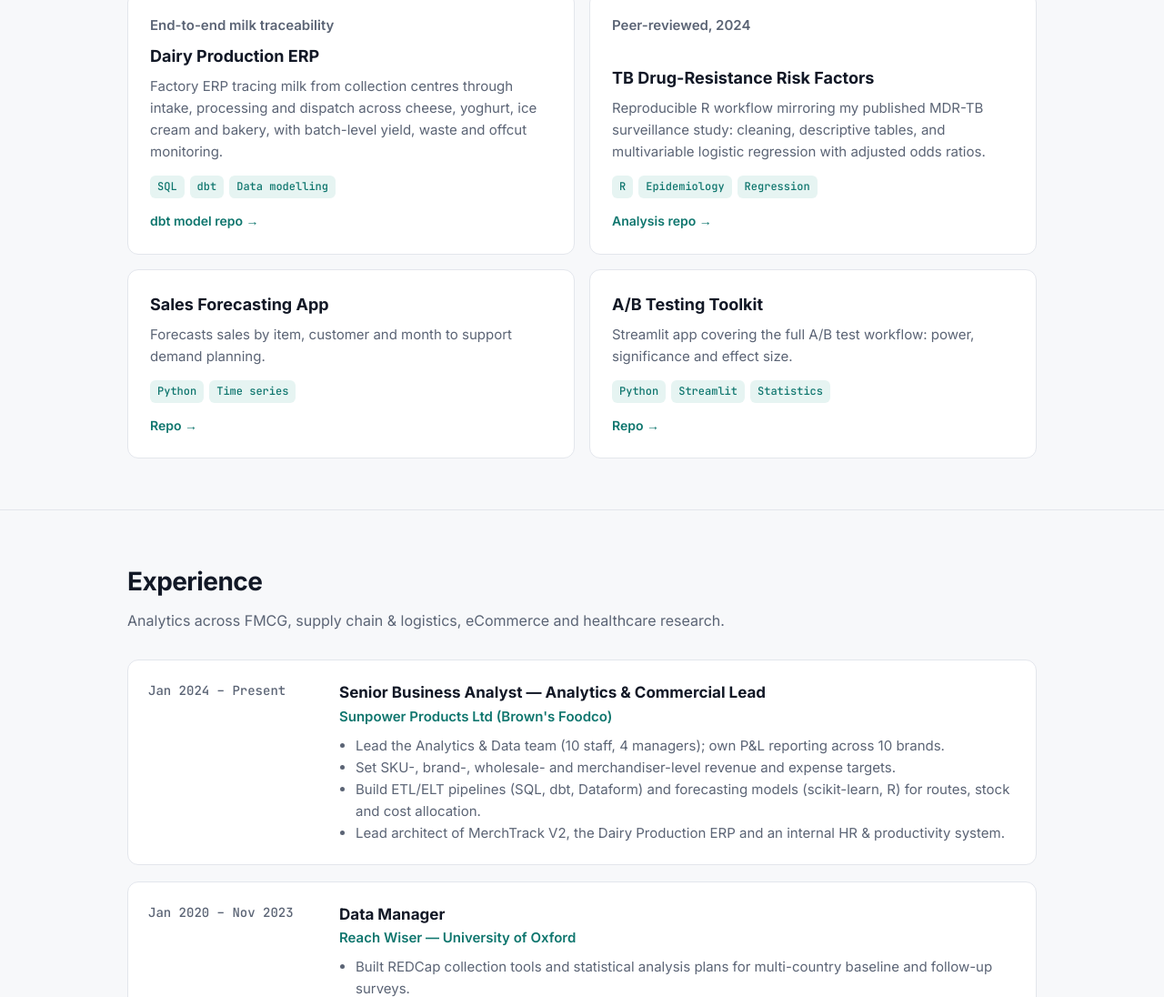
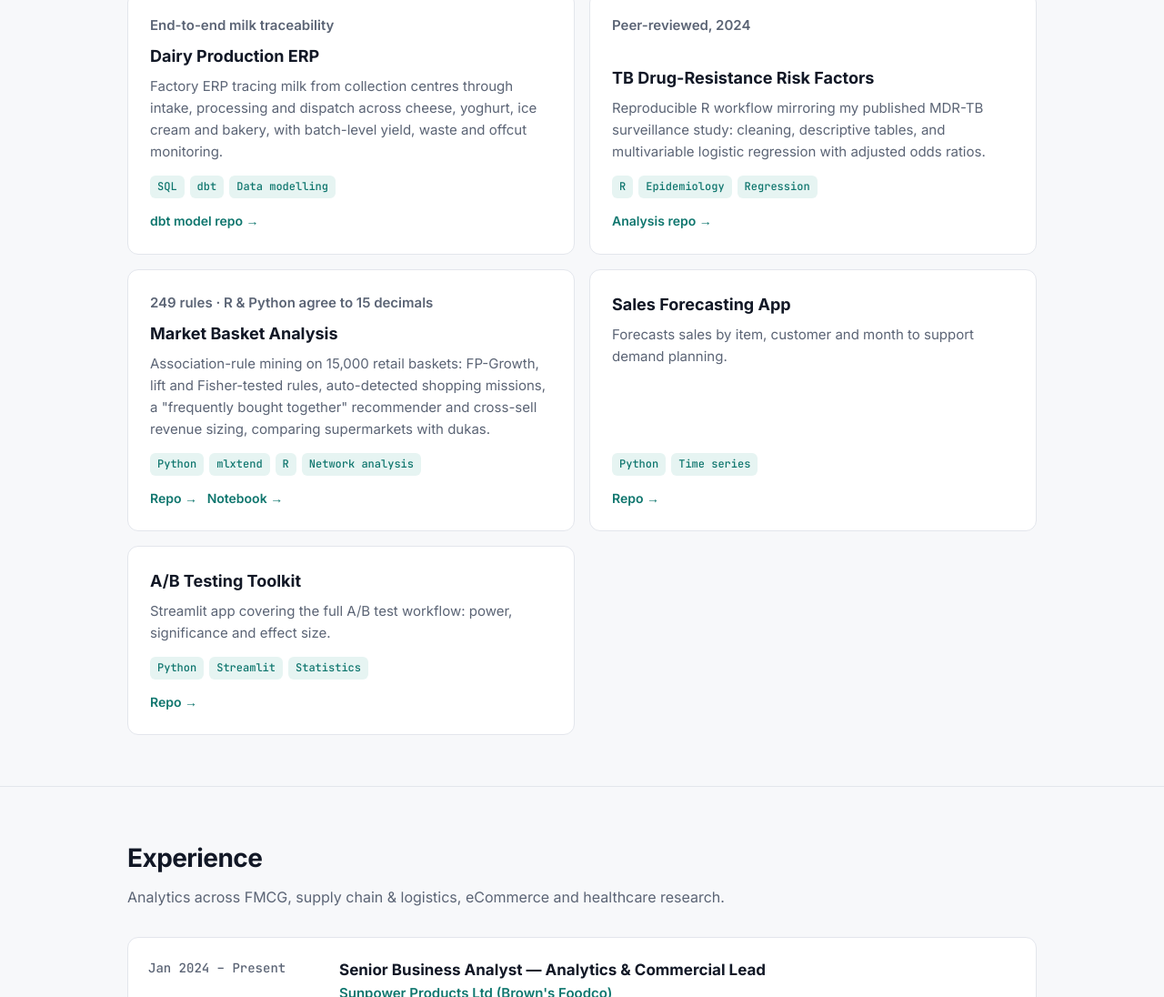
Before and after one commit to OKUMUKOKUMU/OKUMUKOKUMU.github.io, a plain HTML site: page index.html in a window 1280 px wide. Shown: the part 1461-2557 px from the top of the page at 91% size. Drawn offline with Linux system fonts and the light colour scheme.

Commit message:
Add files via upload

```diff
--- a/index.html
+++ b/index.html
@@ -117,6 +117,11 @@ footer{padding:30px 0;color:var(--muted);font-size:13px;text-align:center}
       <p>Reproducible R workflow mirroring my published MDR-TB surveillance study: cleaning, descriptive tables, and multivariable logistic regression with adjusted odds ratios.</p>
       <div class="tags"><span class="tag">R</span><span class="tag">Epidemiology</span><span class="tag">Regression</span></div>
       <div class="links"><a href="https://github.com/OKUMUKOKUMU/tb-drug-resistance-analysis">Analysis repo →</a></div></div>
+    <div class="card"><p class="impact">249 rules · R &amp; Python agree to 15 decimals</p>
+      <h3>Market Basket Analysis</h3>
+      <p>Association-rule mining on 15,000 retail baskets: FP-Growth, lift and Fisher-tested rules, auto-detected shopping missions, a "frequently bought together" recommender and cross-sell revenue sizing, comparing supermarkets with dukas.</p>
+      <div class="tags"><span class="tag">Python</span><span class="tag">mlxtend</span><span class="tag">R</span><span class="tag">Network analysis</span></div>
+      <div class="links"><a href="https://github.com/OKUMUKOKUMU/market-basket-analysis">Repo →</a> &nbsp; <a href="https://github.com/OKUMUKOKUMU/market-basket-analysis/blob/main/python/market_basket_analysis.ipynb">Notebook →</a></div></div>
     <div class="card"><h3>Sales Forecasting App</h3>
       <p>Forecasts sales by item, customer and month to support demand planning.</p>
       <div class="tags"><span class="tag">Python</span><span class="tag">Time series</span></div>
```
